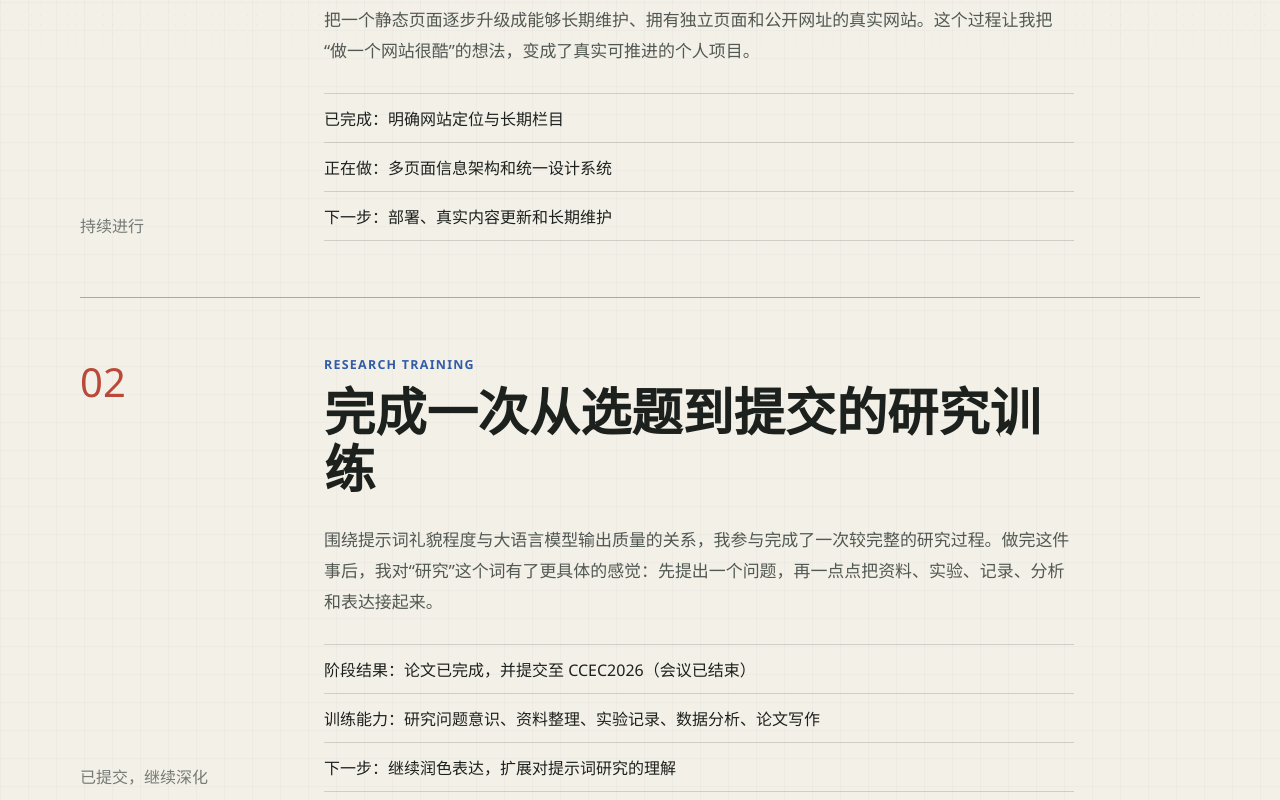
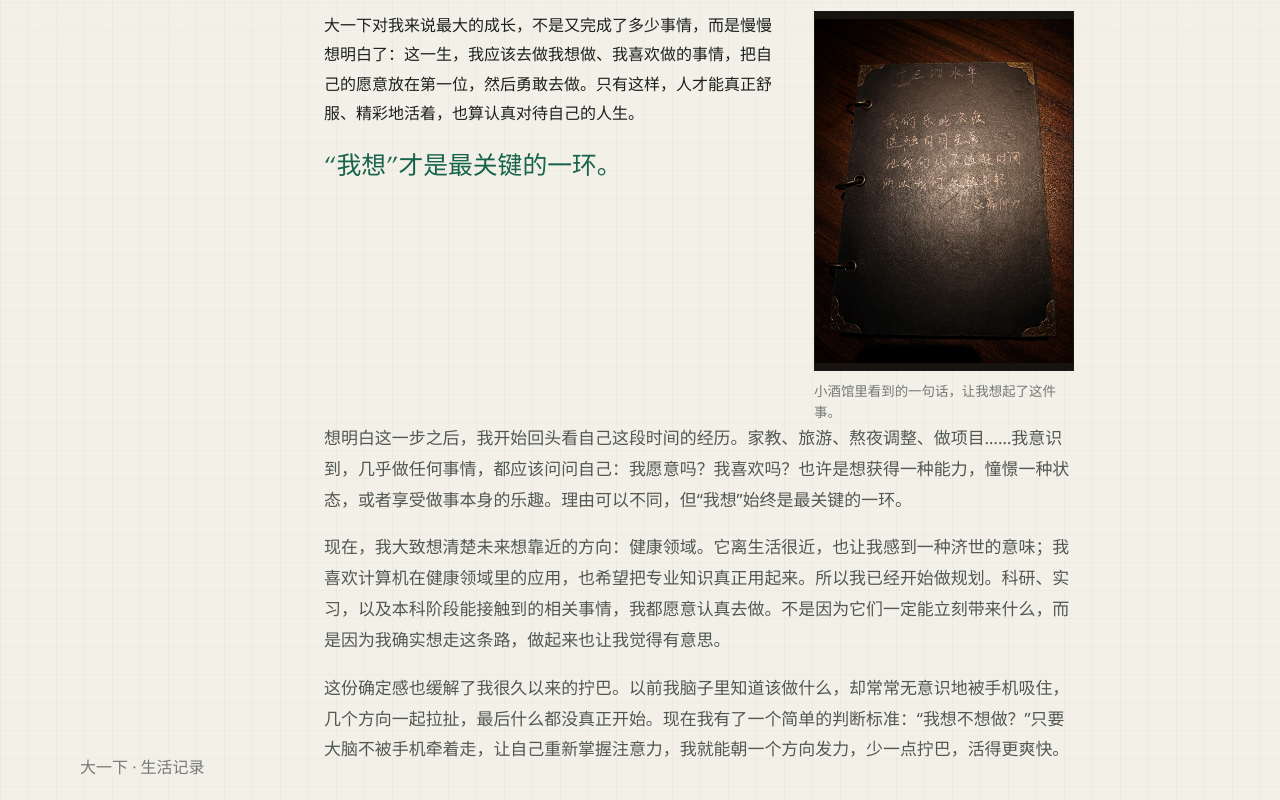
Before and after one commit to LJL0509/LJL0509.github.io, a plain HTML site: page efforts.html in a window 1280 px wide. Shown: the part 754-1554 px from the top of the page. Drawn offline with Linux system fonts and the light colour scheme.

Commit message:
新增“成长经历”
“我想”

```diff
--- a/css/styles.css
+++ b/css/styles.css
@@ -265,6 +265,35 @@ p { line-height: 1.82; }
 .effort-main > p:not(.eyebrow),
 .result-copy > p:not(.eyebrow),
 .empty-result > p:not(.eyebrow) { color: var(--ink-soft); font-size: 1.06rem; }
+.effort-reflection-opening {
+  display: grid;
+  grid-template-columns: minmax(0, 1fr) minmax(180px, 260px);
+  gap: 32px;
+  align-items: start;
+  margin-top: 26px;
+}
+.effort-reflection-opening > div > p:first-child { margin-bottom: 24px; }
+.reflection-quote {
+  margin: 0;
+  color: var(--green) !important;
+  font-family: "Palatino Linotype", "Book Antiqua", "STSong", serif;
+  font-size: 1.55rem !important;
+  line-height: 1.35;
+}
+.effort-reflection-figure { margin: 0; }
+.effort-reflection-figure img {
+  width: 100%;
+  height: 360px;
+  object-fit: contain;
+  border: 1px solid var(--line-strong);
+  background: #17130f;
+}
+.effort-reflection-figure figcaption {
+  margin-top: 10px;
+  color: var(--ink-faint);
+  font-size: 0.84rem;
+  line-height: 1.55;
+}
 .plain-list { margin: 26px 0 0; padding: 0; list-style: none; border-top: 1px solid var(--line); }
 .plain-list li { padding: 12px 0; border-bottom: 1px solid var(--line); }
 .honest-note { margin-top: 24px; padding: 14px 16px; color: var(--ink) !important; background: rgba(227, 187, 80, 0.22); border-left: 3px solid var(--yellow); font-size: 0.95rem !important; }
@@ -503,6 +532,8 @@ p { line-height: 1.82; }
   .aspiration-section { gap: 22px; }
   .aspiration-copy { padding-top: 0; }
   .aspiration-details div { grid-template-columns: 1fr; gap: 5px; }
+  .effort-reflection-opening { grid-template-columns: 1fr; gap: 24px; }
+  .effort-reflection-figure { max-width: 280px; }
   .tag-cloud-section { display: block; padding-block: 44px; }
   .tag-cloud-section .eyebrow { margin-bottom: 14px; }
   .effort-entry { grid-template-columns: 1fr; gap: 24px; }
--- a/efforts.html
+++ b/efforts.html
@@ -21,7 +21,28 @@
 
     <section class="effort-list section-rule">
       <article class="effort-entry" data-reveal>
-        <div class="effort-side"><span>01</span><p>持续进行</p></div>
+        <div class="effort-side"><span>01</span><p>大一下 · 生活记录</p></div>
+        <div class="effort-main">
+          <p class="eyebrow">A personal turning point</p>
+          <h2>我想怎么过这一生</h2>
+          <div class="effort-reflection-opening">
+            <div>
+              <p>大一下对我来说最大的成长，不是又完成了多少事情，而是慢慢想明白了：这一生，我应该去做我想做、我喜欢做的事情，把自己的愿意放在第一位，然后勇敢去做。只有这样，人才能真正舒服、精彩地活着，也算认真对待自己的人生。</p>
+              <p class="reflection-quote">“我想”才是最关键的一环。</p>
+            </div>
+            <figure class="effort-reflection-figure">
+              <img src="assets/fragments/20260731-tavern-note.jpeg" alt="小酒馆酒水单上写下的一段话">
+              <figcaption>小酒馆里看到的一句话，让我想起了这件事。</figcaption>
+            </figure>
+          </div>
+          <p>想明白这一步之后，我开始回头看自己这段时间的经历。家教、旅游、熬夜调整、做项目……我意识到，几乎做任何事情，都应该问问自己：我愿意吗？我喜欢吗？也许是想获得一种能力，憧憬一种状态，或者享受做事本身的乐趣。理由可以不同，但“我想”始终是最关键的一环。</p>
+          <p>现在，我大致想清楚未来想靠近的方向：健康领域。它离生活很近，也让我感到一种济世的意味；我喜欢计算机在健康领域里的应用，也希望把专业知识真正用起来。所以我已经开始做规划。科研、实习，以及本科阶段能接触到的相关事情，我都愿意认真去做。不是因为它们一定能立刻带来什么，而是因为我确实想走这条路，做起来也让我觉得有意思。</p>
+          <p>这份确定感也缓解了我很久以来的拧巴。以前我脑子里知道该做什么，却常常无意识地被手机吸住，几个方向一起拉扯，最后什么都没真正开始。现在我有了一个简单的判断标准：“我想不想做？”只要大脑不被手机牵着走，让自己重新掌握注意力，我就能朝一个方向发力，少一点拧巴，活得更爽快。</p>
+        </div>
+      </article>
+
+      <article class="effort-entry" data-reveal>
+        <div class="effort-side"><span>02</span><p>持续进行</p></div>
         <div class="effort-main">
           <p class="eyebrow">Website</p>
           <h2>个人记录站</h2>
@@ -35,7 +56,7 @@
       </article>
 
       <article class="effort-entry" data-reveal>
-        <div class="effort-side"><span>02</span><p>已提交，继续深化</p></div>
+        <div class="effort-side"><span>03</span><p>已提交，继续深化</p></div>
         <div class="effort-main">
           <p class="eyebrow">Research training</p>
           <h2>完成一次从选题到提交的研究训练</h2>
@@ -49,7 +70,7 @@
       </article>
 
       <article class="effort-entry" data-reveal>
-        <div class="effort-side"><span>03</span><p>方案设计中</p></div>
+        <div class="effort-side"><span>04</span><p>方案设计中</p></div>
         <div class="effort-main">
           <p class="eyebrow">Team project</p>
           <h2>在工语智行里练习真实协作</h2>
```
